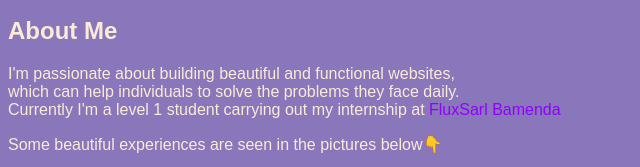
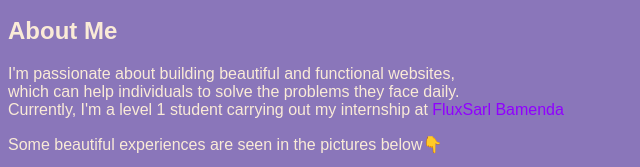
Before and after one commit to Lorine-Della/my_portfolio, a plain HTML site: page HTML/index.html in a window 1280 px wide. Shown: the part 135-302 px from the top of the page, 0-640 px from the left. Drawn offline with Linux system fonts and the light colour scheme.

Commit message:
Update index.html

```diff
--- a/HTML/index.html
+++ b/HTML/index.html
@@ -11,7 +11,7 @@
         <p class="p1">ASPIRING WEB DEVELOPER</p>
         <img class="img1" src="../Images/WhatsApp Image 2025-08-02 at 03.26.29_07faa25e.jpg" alt="picture of me">
         <h2 class="h2">About Me</h2>
-        <p class="p2">I'm passionate about building beautiful and functional websites,<br> which can help individuals to solve the problems they face daily.<br> Currently I'm a level 1 student carrying out my internship at <span class="link">FluxSarl Bamenda</span></p>
+        <p class="p2">I'm passionate about building beautiful and functional websites,<br> which can help individuals to solve the problems they face daily.<br> Currently, I'm a level 1 student carrying out my internship at <span class="link">FluxSarl Bamenda</span></p>
         <p class="p3">Some beautiful experiences are seen in the pictures below👇</p>
         <img class="img2" src="../Images/WhatsApp Image 2025-08-02 at 03.02.19_04062f42.jpg" alt=""> <img class="img3" src="../Images/WhatsApp Image 2025-08-02 at 03.02.19_3bccf539.jpg" alt="">
         <p class="p4">You can always join using the website <a class="link" href="www.fluxsarl.com" >www.fluxsarl.com</a></p>
```
